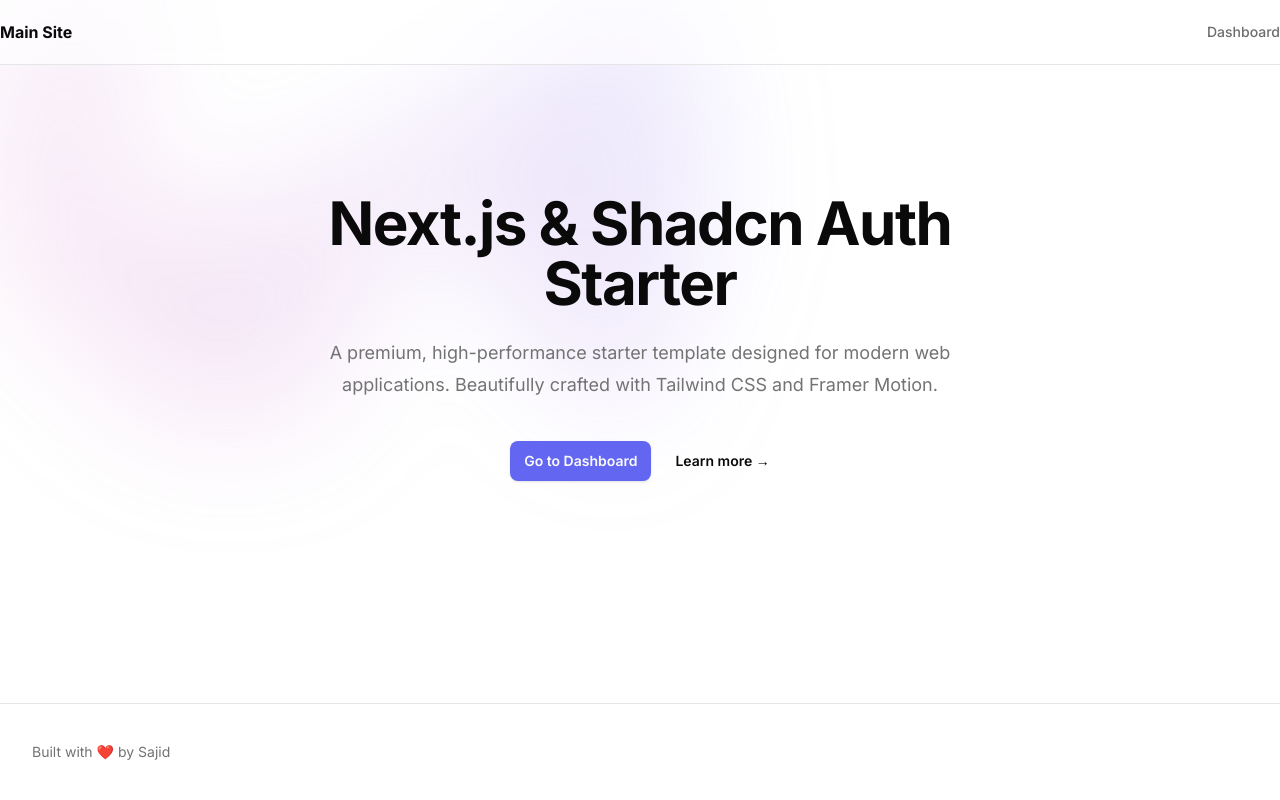
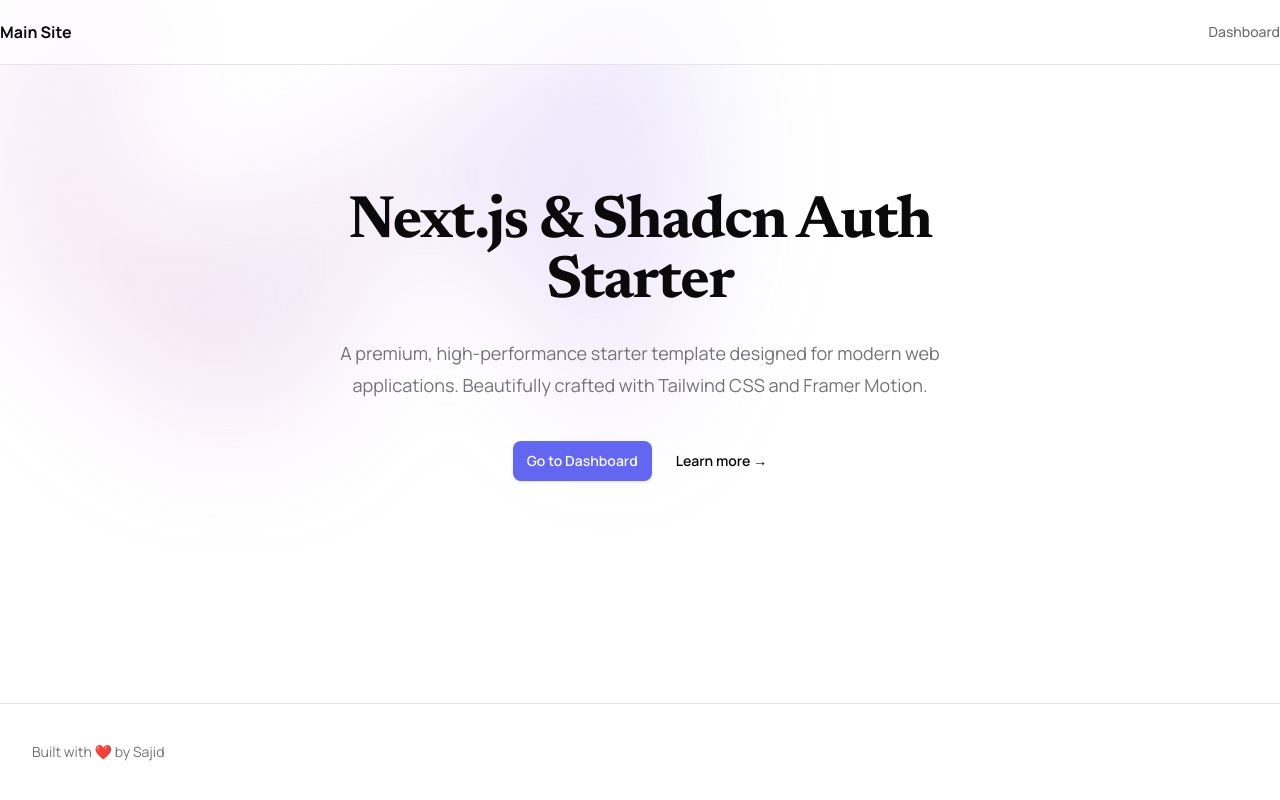
Before and after one commit to sajid-islam/nextjs-shadcn-auth-starter, a Next.js app: page / in a window 1280 px wide. Built offline with nearby package versions, Linux system fonts and the light colour scheme.

Commit message:
feat: update fonts inter to manrope and for secondary use newsreader

```diff
--- a/src/app/(main)/page.tsx
+++ b/src/app/(main)/page.tsx
@@ -16,7 +16,7 @@
       <div className="py-24 sm:py-32 lg:pb-40">
         <div className="mx-auto max-w-7xl px-6 lg:px-8">
           <div className="mx-auto max-w-2xl text-center">
-            <h1 className="text-foreground text-4xl font-bold tracking-tight sm:text-6xl">
+            <h1 className="text-foreground font-newsreader text-4xl font-bold tracking-tight sm:text-6xl">
               Next.js & Shadcn Auth Starter
             </h1>
             <p className="text-muted-foreground mt-6 text-lg leading-8">
--- a/src/app/globals.css
+++ b/src/app/globals.css
@@ -143,6 +143,11 @@
   }
 }
 
+.font-newsreader {
+  font-family: var(--font-newsreader);
+}
+
+/* Scroll Bar Design */
 .root-scroller::-webkit-scrollbar {
   width: 8px;
 }
@@ -165,3 +170,4 @@
   background: var(--secondary);
   border-radius: 10px 0px 0px 10px;
 }
+/* Scroll Bar Design END */
--- a/src/app/layout.tsx
+++ b/src/app/layout.tsx
@@ -1,10 +1,15 @@
 import type { Metadata } from "next";
-import { Inter } from "next/font/google";
+import { Manrope, Newsreader } from "next/font/google";
 import "./globals.css";
 
-const inter = Inter({
+const manrope = Manrope({
   subsets: ["latin"],
-  variable: "--font-inter",
+  variable: "--font-manrope",
+});
+
+const newsreader = Newsreader({
+  subsets: ["latin"],
+  variable: "--font-newsreader",
 });
 
 export const metadata: Metadata = {
@@ -22,7 +27,10 @@
   children: React.ReactNode;
 }>) {
   return (
-    <html lang="en" className={`${inter.className} root-scroller h-full antialiased`}>
+    <html
+      lang="en"
+      className={`${manrope.className} ${newsreader.variable} root-scroller h-full antialiased`}
+    >
       <body className="flex min-h-full flex-col">{children}</body>
     </html>
   );
```
